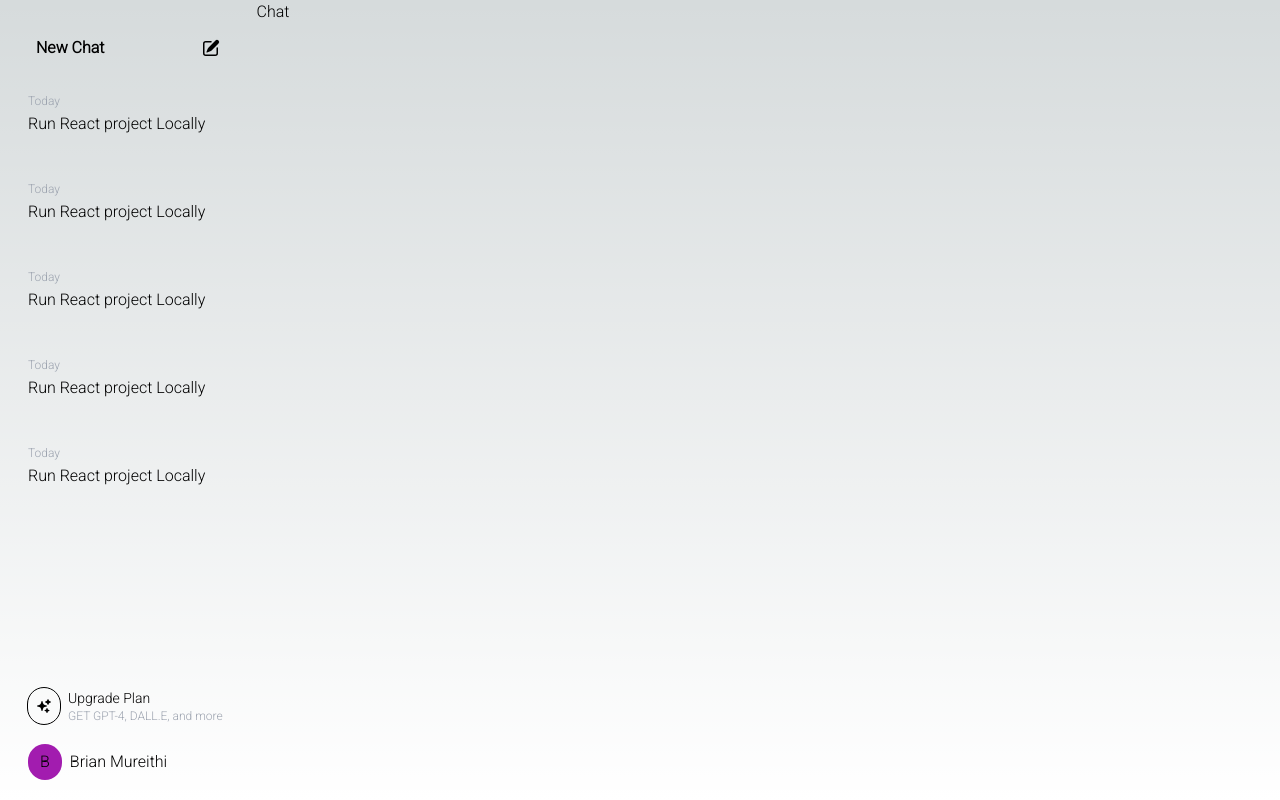
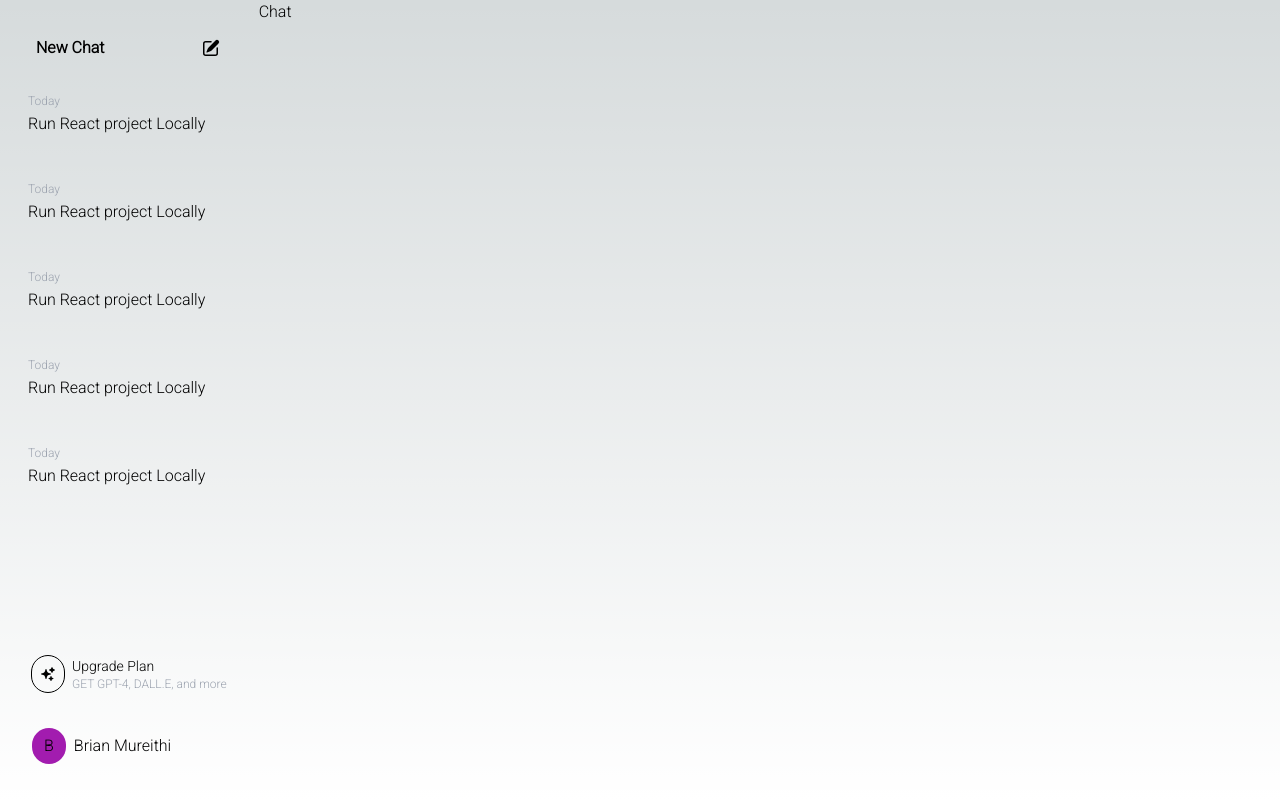
Before and after one commit to NjugunaBrian/khatGPT, a Next.js app: page / in a window 1280 px wide. Built offline with nearby package versions, Linux system fonts and the light colour scheme.

Commit message:
fix: fixed sidechat overflow

```diff
--- a/app/page.tsx
+++ b/app/page.tsx
@@ -4,9 +4,9 @@ import Image from "next/image";
 
 export default function Home() {
   return (
-    <main className="min-h-screen flex w-full">
+    <div className="min-h-screen flex w-full">
       <Sidebar />
       <Chat />
-    </main>
+    </div>
   );
 }
--- a/components/sidebar.tsx
+++ b/components/sidebar.tsx
@@ -5,8 +5,8 @@ import { Scrollbar } from 'react-scrollbars-custom'
 
 function Sidebar() {
     return (
-        <section className='flex flex-col p-7 h-full relative'>
-            <div className='overflow-y-scroll h-9/12'>
+        <div className='flex flex-col p-7 h-screen relative'>
+            <div className='overflow-y-auto flex-grow h-full'>
                 <div>
                     <button className='p-2 flex items-center justify-center space-x-24 rounded-md hover:bg-[#060606]'>
                         <p className='font-bold'>New Chat</p>
@@ -40,9 +40,9 @@ function Sidebar() {
 
             </div>
 
-            <div className='h-3/12 fixed bottom-0 z-50'>
+            <div className='shrink-0 bottom-0 mt-3'>
 
-                <div className='flex space-x-2 hover:bg-[#060606]'>
+                <div className='flex space-x-2 hover:bg-[#060606] py-2 px-1 rounded-lg'>
                     <button className='rounded-full outline outline-[1px] px-2 py-0'>
                         <svg xmlns="http://www.w3.org/2000/svg" viewBox="0 0 24 24" fill="currentColor" className="w-4 h-4">
                             <path fillRule="evenodd" d="M9 4.5a.75.75 0 0 1 .721.544l.813 2.846a3.75 3.75 0 0 0 2.576 2.576l2.846.813a.75.75 0 0 1 0 1.442l-2.846.813a3.75 3.75 0 0 0-2.576 2.576l-.813 2.846a.75.75 0 0 1-1.442 0l-.813-2.846a3.75 3.75 0 0 0-2.576-2.576l-2.846-.813a.75.75 0 0 1 0-1.442l2.846-.813A3.75 3.75 0 0 0 7.466 7.89l.813-2.846A.75.75 0 0 1 9 4.5ZM18 1.5a.75.75 0 0 1 .728.568l.258 1.036c.236.94.97 1.674 1.91 1.91l1.036.258a.75.75 0 0 1 0 1.456l-1.036.258c-.94.236-1.674.97-1.91 1.91l-.258 1.036a.75.75 0 0 1-1.456 0l-.258-1.036a2.625 2.625 0 0 0-1.91-1.91l-1.036-.258a.75.75 0 0 1 0-1.456l1.036-.258a2.625 2.625 0 0 0 1.91-1.91l.258-1.036A.75.75 0 0 1 18 1.5ZM16.5 15a.75.75 0 0 1 .712.513l.394 1.183c.15.447.5.799.948.948l1.183.395a.75.75 0 0 1 0 1.422l-1.183.395c-.447.15-.799.5-.948.948l-.395 1.183a.75.75 0 0 1-1.422 0l-.395-1.183a1.5 1.5 0 0 0-.948-.948l-1.183-.395a.75.75 0 0 1 0-1.422l1.183-.395c.447-.15.799-.5.948-.948l.395-1.183A.75.75 0 0 1 16.5 15Z" clipRule="evenodd" />
@@ -54,7 +54,7 @@ function Sidebar() {
                     </div>
 
                 </div>
-                <div className='flex space-x-2 py-5'>
+                <div className='flex space-x-2 mt-5 hover:bg-[#060606] py-2 px-1 rounded-lg'>
                     <button className='bg-fuchsia-700 rounded-full px-3 py-1.5'>
                         B
                     </button>
@@ -64,7 +64,7 @@ function Sidebar() {
                 </div>
             </div>
 
-        </section>
+        </div>
     )
 }
 
```
